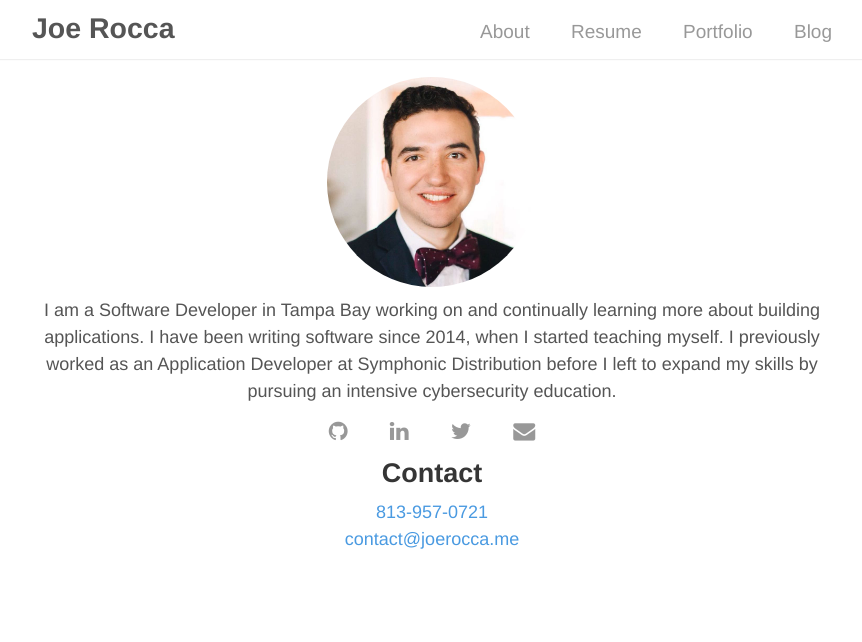
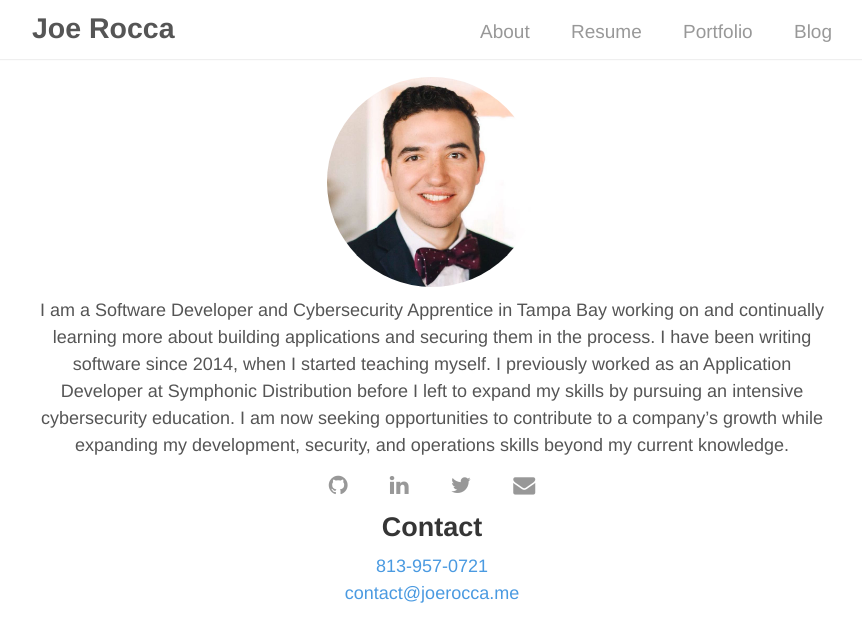
Before and after one commit to joerocca/joerocca.github.io, a Jekyll site: the page built from index.md, in a window 1280 px wide. Shown: the top 642 px of the page, without its empty margins (208-1070 px from the left). Built offline with Jekyll 4.4.1, drawn with Linux system fonts in a browser that asks for light colours.

Commit message:
Updated about me

```diff
--- a/index.md
+++ b/index.md
@@ -5,7 +5,7 @@ title: About
 
 ![](/assets/img/headshot.jpg)
 
-I am a Software Developer in Tampa Bay working on and continually learning more about building applications. I have been writing software since 2014, when I started teaching myself. I previously worked as an Application Developer at Symphonic Distribution before I left to expand my skills by pursuing an intensive cybersecurity education.
+I am a Software Developer and Cybersecurity Apprentice in Tampa Bay working on and continually learning more about building applications and securing them in the process. I have been writing software since 2014, when I started teaching myself. I previously worked as an Application Developer at Symphonic Distribution before I left to expand my skills by pursuing an intensive cybersecurity education. I am now seeking opportunities to contribute to a company's growth while expanding my development, security, and operations skills beyond my current knowledge.
 
 {% include social.html %}
 
```
